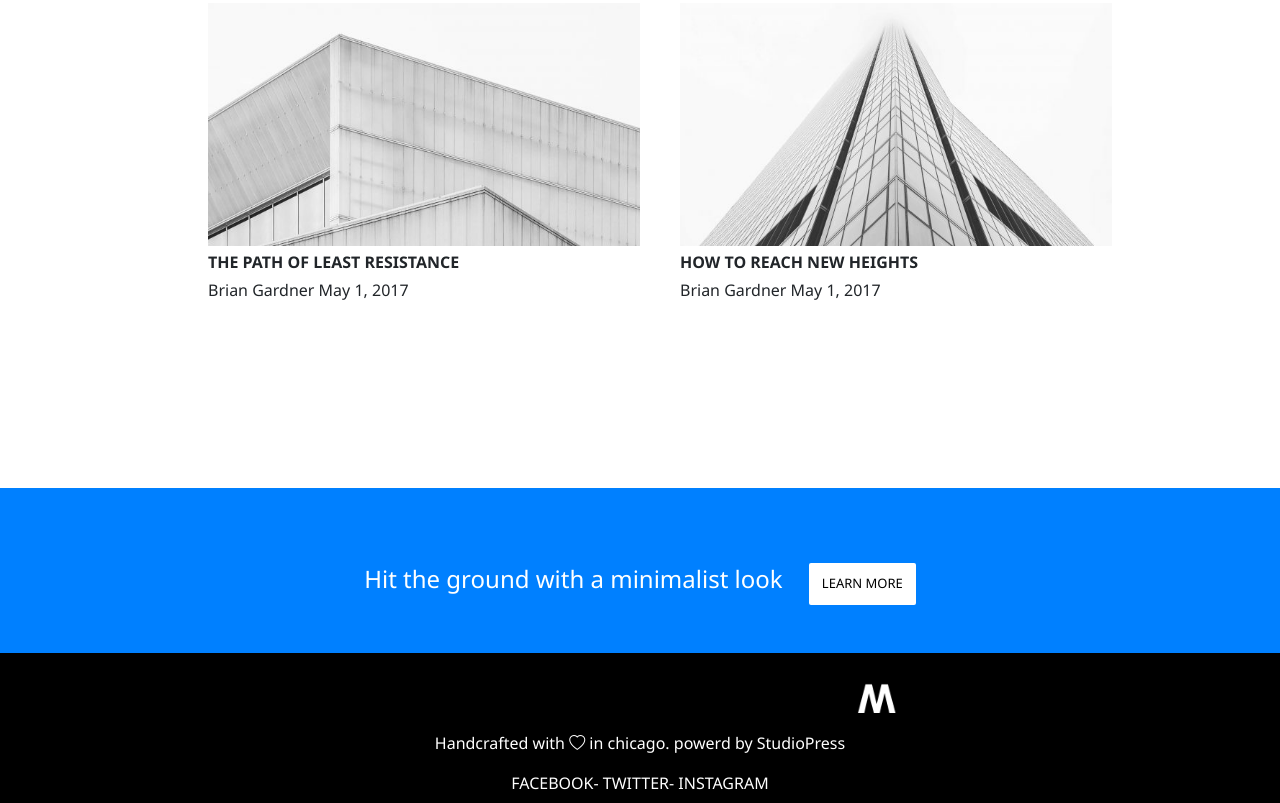
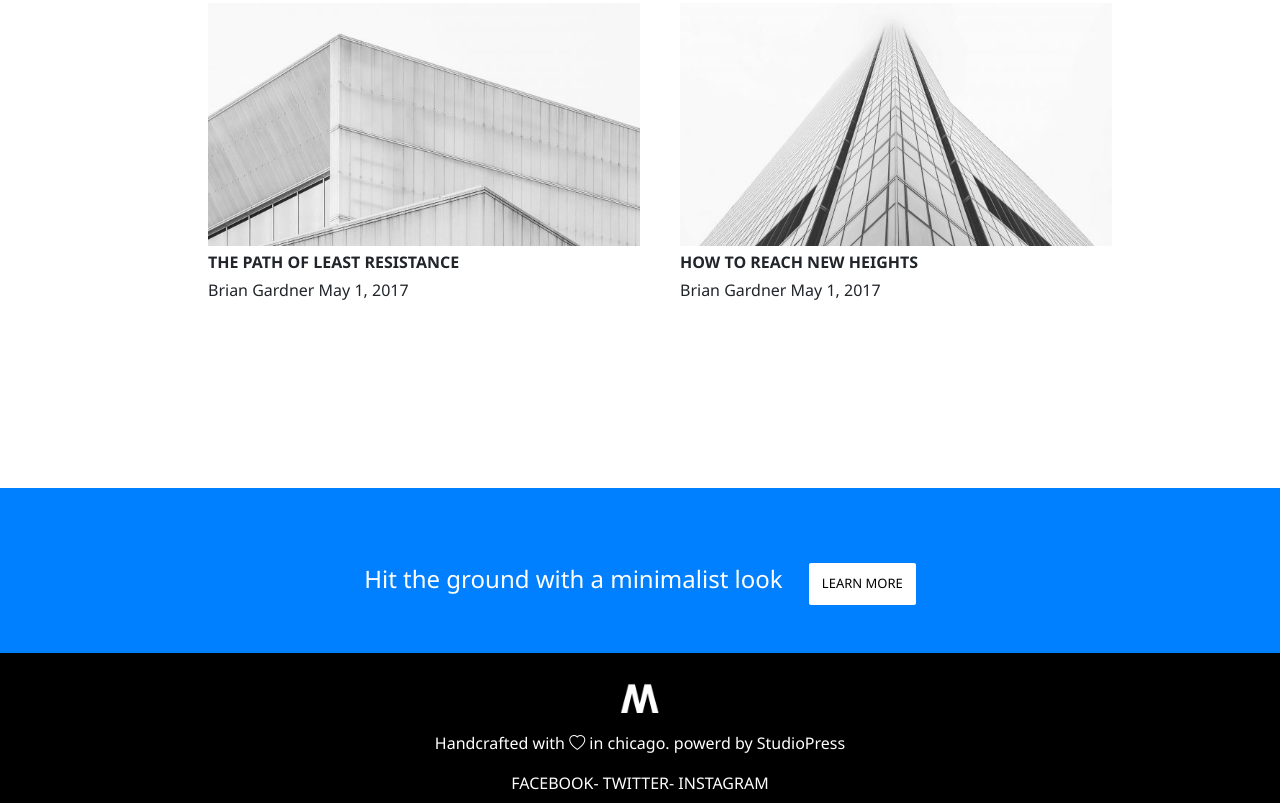
Before and after one commit to NandanNikhil/Sheru_Task, a plain HTML site: page index.html in a window 1280 px wide. Shown: the part 2584-3387 px from the top of the page. Drawn offline with nearby package versions, Linux system fonts and the light colour scheme.

Commit message:
Final Commit

```diff
--- a/style.css
+++ b/style.css
@@ -194,6 +194,8 @@ footer {
 
 .logo>img {
     width: 50px;
-    margin-left: 104vh;
+    display: block;
+    margin-left: auto;
+    margin-right: auto;
 
 }
```
